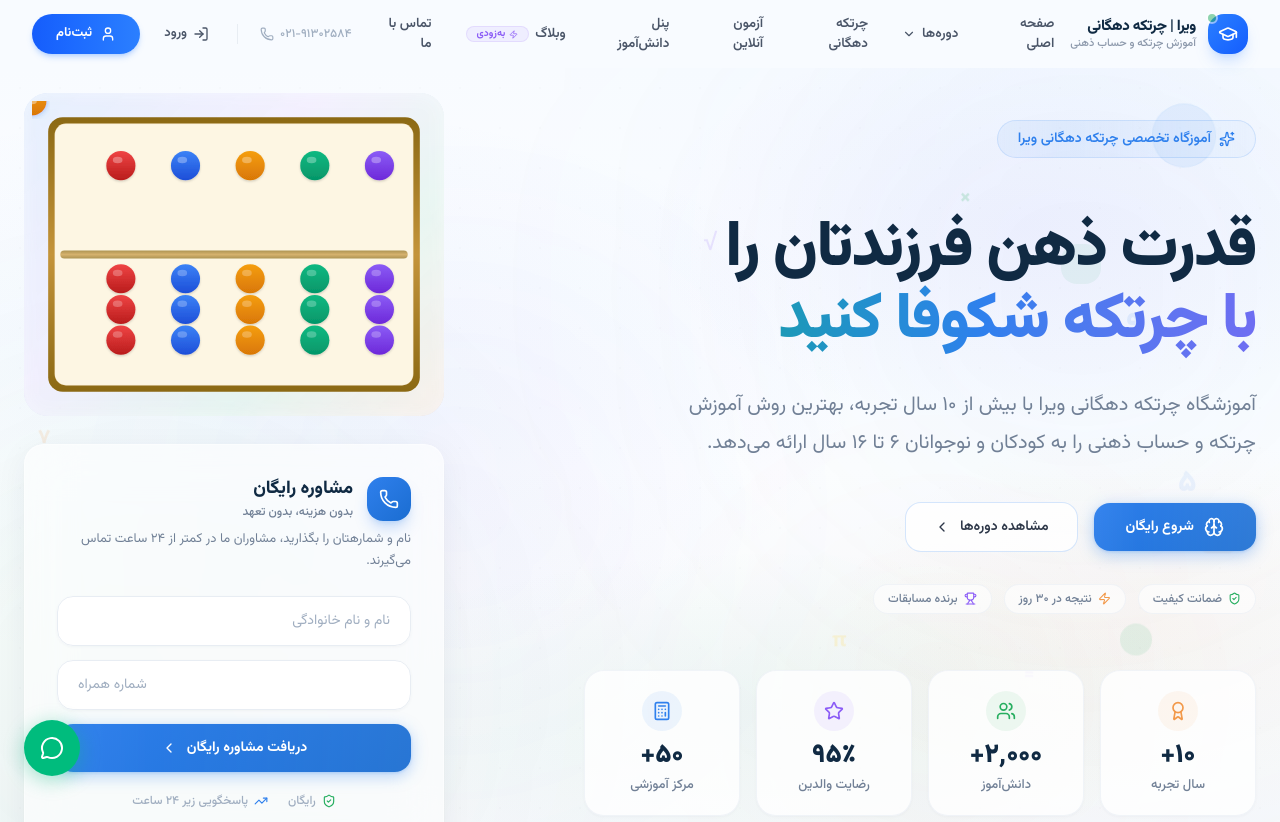
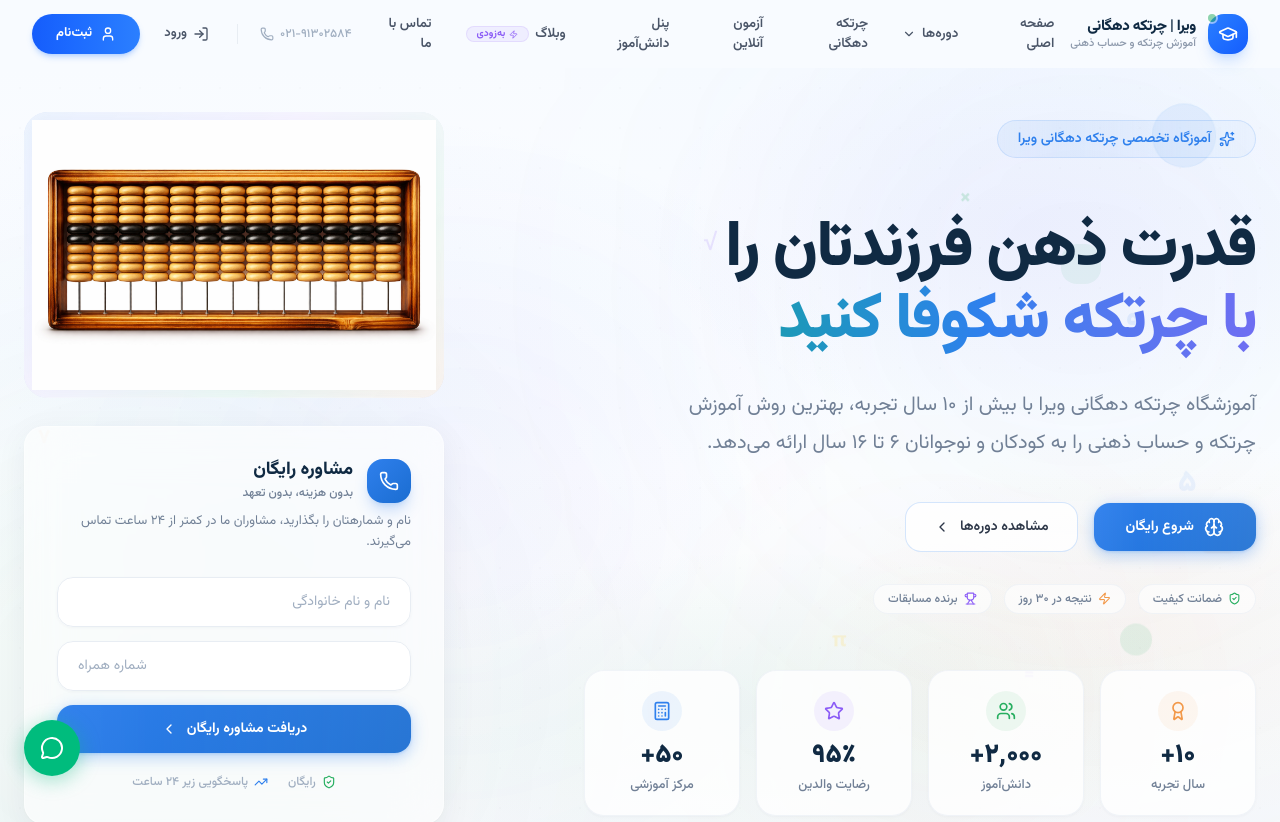
Before and after one commit to HAB64/bahanvira, a Next.js app: page / in a window 1280 px wide. Shown: the top 822 px of the page. Built offline with nearby package versions, Linux system fonts and the light colour scheme.

Commit message:
use uploaded abacus image as static, no animation

```diff
--- a/src/components/sections/hero.tsx
+++ b/src/components/sections/hero.tsx
@@ -1,6 +1,7 @@
 "use client";
 
 import { useState, useEffect, useRef } from "react";
+import Image from "next/image";
 import {
   Brain,
   Calculator,
@@ -72,112 +73,6 @@ const stats = [
   { value: 95, suffix: "٪", label: "رضایت والدین", icon: Star, color: "text-[#8B5CF6]", bg: "bg-[#8B5CF6]/[0.08]" },
   { value: 50, suffix: "+", label: "مرکز آموزشی", icon: Calculator, color: "text-[#2F80ED]", bg: "bg-[#2F80ED]/[0.08]" },
 ];
-
-/* ── Static Abacus (one bead moves up/down) ─────── */
-function StaticAbacus() {
-  return (
-    <svg viewBox="0 0 500 380" className="w-full h-auto" xmlns="http://www.w3.org/2000/svg">
-      <defs>
-        <linearGradient id="frameGrad" x1="0" y1="0" x2="0" y2="1">
-          <stop offset="0%" stopColor="#8B6914" />
-          <stop offset="50%" stopColor="#C4943A" />
-          <stop offset="100%" stopColor="#8B6914" />
-        </linearGradient>
-        <linearGradient id="rodGrad" x1="0" y1="0" x2="1" y2="0">
-          <stop offset="0%" stopColor="#B8860B" />
-          <stop offset="50%" stopColor="#DAA520" />
-          <stop offset="100%" stopColor="#B8860B" />
-        </linearGradient>
-        <filter id="beadShadow">
-          <feDropShadow dx="0" dy="1.5" stdDeviation="1.5" floodOpacity="0.18" />
-        </filter>
-        {/* Bead gradients per rod */}
-        <linearGradient id="bead1" x1="0" y1="0" x2="0" y2="1">
-          <stop offset="0%" stopColor="#EF4444" />
-          <stop offset="100%" stopColor="#B91C1C" />
-        </linearGradient>
-        <linearGradient id="bead2" x1="0" y1="0" x2="0" y2="1">
-          <stop offset="0%" stopColor="#3B82F6" />
-          <stop offset="100%" stopColor="#1D4ED8" />
-        </linearGradient>
-        <linearGradient id="bead3" x1="0" y1="0" x2="0" y2="1">
-          <stop offset="0%" stopColor="#F59E0B" />
-          <stop offset="100%" stopColor="#D97706" />
-        </linearGradient>
-        <linearGradient id="bead4" x1="0" y1="0" x2="0" y2="1">
-          <stop offset="0%" stopColor="#10B981" />
-          <stop offset="100%" stopColor="#059669" />
-        </linearGradient>
-        <linearGradient id="bead5" x1="0" y1="0" x2="0" y2="1">
-          <stop offset="0%" stopColor="#8B5CF6" />
-          <stop offset="100%" stopColor="#6D28D9" />
-        </linearGradient>
-        {/* Moving bead glow */}
-        <filter id="movingGlow">
-          <feDropShadow dx="0" dy="0" stdDeviation="4" floodColor="#2F80ED" floodOpacity="0.5" />
-        </filter>
-      </defs>
-
-      {/* ── Frame (wooden border) ── */}
-      <rect x="20" y="20" width="460" height="340" rx="18" fill="url(#frameGrad)" />
-      <rect x="28" y="28" width="444" height="324" rx="14" fill="#FDF6E3" />
-      {/* Inner shadow line */}
-      <rect x="28" y="28" width="444" height="324" rx="14" fill="none" stroke="#C4943A" strokeWidth="0.5" opacity="0.3" />
-
-      {/* ── Horizontal bar (divider) ── */}
-      <rect x="35" y="185" width="430" height="10" rx="5" fill="url(#frameGrad)" opacity="0.7" />
-
-      {/* ── 5 Vertical Rods ── */}
-      {[110, 190, 270, 350, 430].map((cx, i) => (
-        <line key={i} x1={cx} y1={40} x2={cx} y2={340} stroke="url(#rodGrad)" strokeWidth="5" strokeLinecap="round" />
-      ))}
-
-      {/* ── Top beads (1 per rod, above bar) ── */}
-      <circle cx={110} cy="80" r="18" fill="url(#bead1)" filter="url(#beadShadow)" />
-      <circle cx={190} cy="80" r="18" fill="url(#bead2)" filter="url(#beadShadow)" />
-      <circle cx={270} cy="80" r="18" fill="url(#bead3)" filter="url(#beadShadow)" />
-      <circle cx={350} cy="80" r="18" fill="url(#bead4)" filter="url(#beadShadow)" />
-      <circle cx={430} cy="80" r="18" fill="url(#bead5)" filter="url(#beadShadow)" />
-
-      {/* Bead shine (top highlight) */}
-      {[110, 190, 270, 350, 430].map((cx, i) => (
-        <ellipse key={`shine-${i}`} cx={cx - 4} cy={73} rx="6" ry="4" fill="white" opacity="0.3" />
-      ))}
-
-      {/* ── Bottom beads (3 per rod, below bar) ── */}
-      {[110, 190, 270, 350, 430].map((cx, rodIdx) => {
-        const gradId = [`bead1`, `bead2`, `bead3`, `bead4`, `bead5`][rodIdx];
-        return [220, 258, 296].map((cy, beadIdx) => (
-          <circle key={`b-${rodIdx}-${beadIdx}`} cx={cx} cy={cy} r="18" fill={`url(#${gradId})`} filter="url(#beadShadow)" />
-        ));
-      })}
-
-      {/* Bottom bead shine */}
-      {[110, 190, 270, 350, 430].map((cx, rodIdx) =>
-        [220, 258, 296].map((cy, beadIdx) => (
-          <ellipse key={`bshine-${rodIdx}-${beadIdx}`} cx={cx - 4} cy={cy - 7} rx="6" ry="4" fill="white" opacity="0.25" />
-        ))
-      )}
-
-      {/* ── ONE moving bead (on middle rod, up & down) ── */}
-      <circle r="18" fill="url(#bead3)" filter="url(#movingGlow)">
-        <animateMotion dur="2.5s" repeatCount="indefinite" keyPoints="0;1;0" keyTimes="0;0.5;1" calcMode="spline" keySplines="0.45 0 0.55 1; 0.45 0 0.55 1">
-          <mpath href="#movePath" />
-        </animateMotion>
-      </circle>
-      {/* Moving bead shine */}
-      <ellipse rx="6" ry="4" fill="white" opacity="0.4">
-        <animateMotion dur="2.5s" repeatCount="indefinite" keyPoints="0;1;0" keyTimes="0;0.5;1" calcMode="spline" keySplines="0.45 0 0.55 1; 0.45 0 0.55 1">
-          <mpath href="#movePathShine" />
-        </animateMotion>
-      </ellipse>
-
-      {/* Hidden paths for vertical movement on rod 3 (cx=270) */}
-      <path id="movePath" d="M270,220 L270,296" fill="none" stroke="none" />
-      <path id="movePathShine" d="M266,213 L266,289" fill="none" stroke="none" />
-    </svg>
-  );
-}
 
 /* ── Hero Section ──────────────────────────────────── */
 export default function Hero() {
@@ -322,7 +217,14 @@ export default function Hero() {
               {/* Animated glow border */}
               <div className="absolute -inset-[1px] rounded-3xl z-0 animate-pulse-glow opacity-60 pointer-events-none" style={{ background: "linear-gradient(135deg, rgba(47,128,237,0.2) 0%, rgba(139,92,246,0.15) 40%, rgba(39,174,96,0.15) 70%, rgba(242,153,74,0.2) 100%)" }} />
               <div className="relative z-10 rounded-2xl overflow-hidden bg-white/50 backdrop-blur-sm p-2">
-                <StaticAbacus />
+                <Image
+                  src="/chertke-dohgani-vira.png"
+                  alt="چرتکه دهگانی ویرا"
+                  width={500}
+                  height={400}
+                  className="w-full h-auto object-contain"
+                  priority
+                />
               </div>
             </div>
 
```
